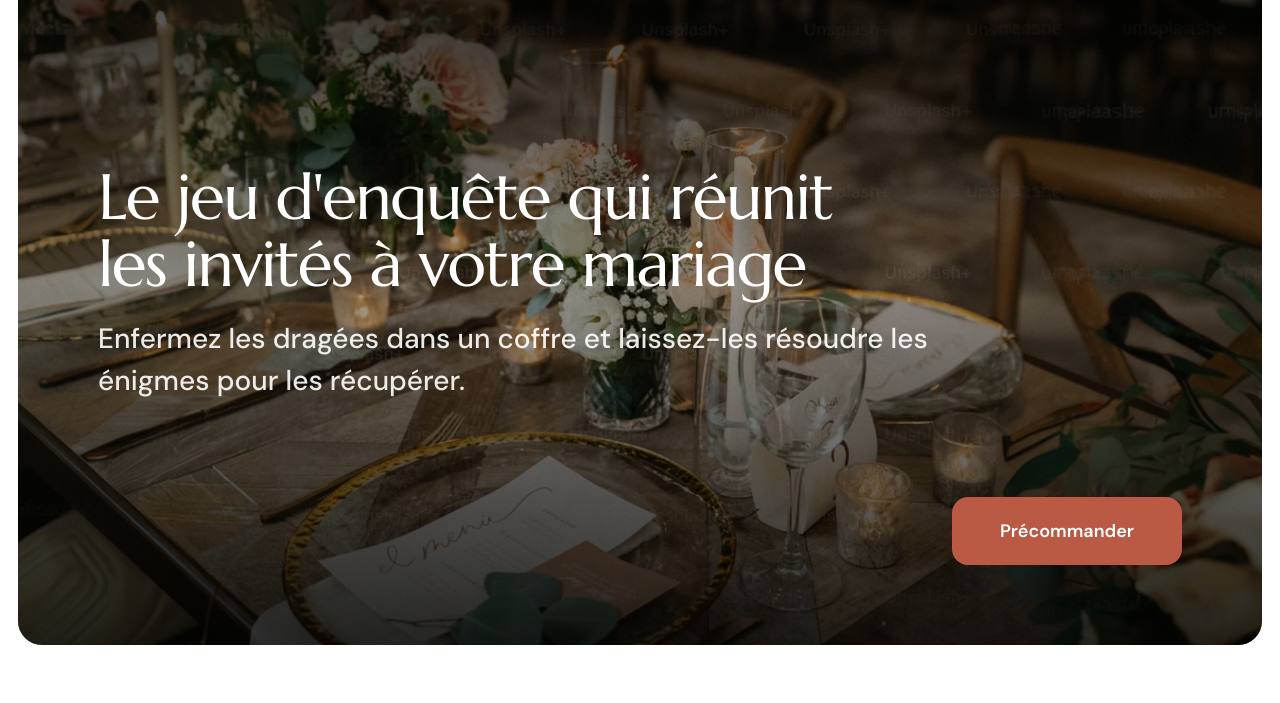
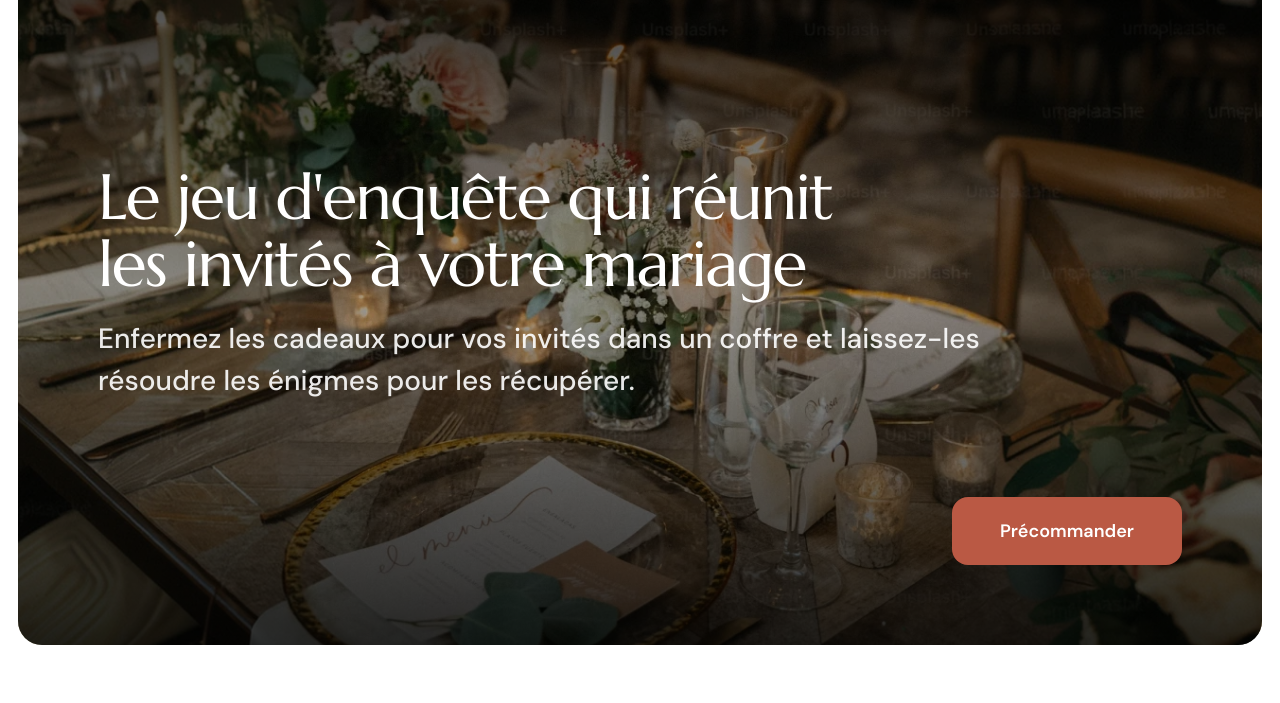
Before and after one commit to tybomrt/cleva, a website: page index.html in a window 1280 px wide. Shown: the part 97-800 px from the top of the page. Drawn offline with Linux system fonts and the light colour scheme; a web font is replaced by a local one.

Commit message:
Change le sous-titre du hero : les cadeaux pour vos invités

```diff
--- a/index.html
+++ b/index.html
@@ -57,7 +57,7 @@
             les invités à votre mariage
           </h1>
           <p class="reveal-on-load reveal-on-load-1 mt-5 max-w-[46ch] text-[1.25rem] sm:text-[1.75rem] font-medium text-white/90">
-            Enfermez les dragées dans un coffre et laissez-les résoudre les énigmes pour les récupérer.
+            Enfermez les cadeaux pour vos invités dans un coffre et laissez-les résoudre les énigmes pour les récupérer.
           </p>
         </div>
 
```
Also changed, not shown: templates/pages/index.html (+1 -1 lines).
